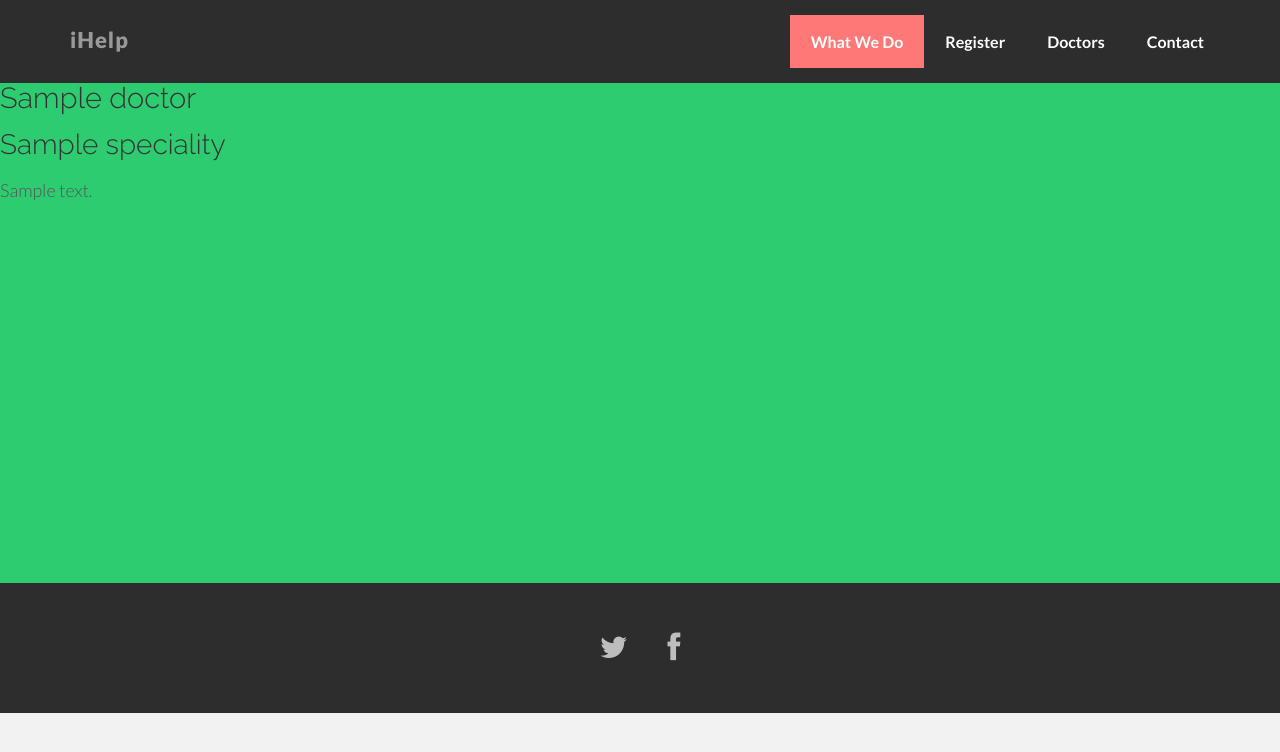
After one commit to sanketsaurav/mseva, a Python web app: template templates/browse.html in a window 1280 px wide. The commit adds this page. Shown: the top 752 px of the page. Run offline with Jinja, Linux system fonts and the light colour scheme; the template is opened without the code that fills it: most values are stand-ins (such as "Sample title", 1, 10 or a date in 2020); some libraries are stand-ins or nearby versions.

Commit message:
till 2:34

```diff
--- a/main.py
+++ b/main.py
@@ -4,6 +4,7 @@ app = webapp2.WSGIApplication([
 								('/?', 'views.Home'),
 								('/login/?', 'views.Login'),
 								('/logout/?', 'views.Logout'),
+								('/browse/?', 'views.Browse'),
 								('/signup/?', 'views.Signup'),
 								('/connect/([a-z]+)/?', 'views.Connect')
 							], debug=True)
--- a/static/css/main.css
+++ b/static/css/main.css
@@ -128,6 +128,11 @@ a:after {
           transform: rotate(-10deg);
 }
 
+.doctor{
+    margin-top: 83px;
+    background-color: #2ECC71;
+    height: 500px;
+}
 #register {
 margin-top: 30px;
 margin-bottom: 10px;
--- a/templates/base.html
+++ b/templates/base.html
@@ -37,13 +37,13 @@
             <span class="icon-bar"></span>
             <span class="icon-bar"></span>
           </button>
-          <a class="navbar-brand" href="#">iHelp</a>
+          <a class="navbar-brand" href="/">iHelp</a>
         </div>
         <div class="navbar-collapse collapse">
           <ul class="nav navbar-nav navbar-right">
-            <li class="active"><a href="index.html">What We Do</a></li>
-            <li><a href="#register">Register</a></li>
-            <li><a href="#">Doctors</a></li>
+            <li class="active"><a href="/">What We Do</a></li>
+            <li><a href="/signup">Register</a></li>
+            <li><a href="/browse">Doctors</a></li>
             <li><a data-toggle="modal" data-target="#myModal" href="#myModal">Contact</a></li>
           </ul>
         </div><!--/.nav-collapse -->
@@ -71,24 +71,15 @@
 	    <div class="modal-content">
 	      <div class="modal-header">
 	        <button type="button" class="close" data-dismiss="modal" aria-hidden="true">&times;</button>
-	        <h4 class="modal-title" id="myModalLabel">contact us</h4>
+	        <h4 class="modal-title" id="myModalLabel">Contact Us</h4>
 	      </div>
 	      <div class="modal-body">
 		        <div class="row centered">
-		        	<p>We are available 24/7, so don't hesitate to contact us.</p>
-		        	<p>
-		        		Somestreet Ave, 987<br/>
-						London, UK.<br/>
-						+44 8948-4343<br/>
-						hi@blacktie.co
-		        	</p>
-		        	<div id="mapwrap">
-		<iframe height="300" width="100%" frameborder="0" scrolling="no" marginheight="0" marginwidth="0" src="https://www.google.es/maps?t=m&amp;ie=UTF8&amp;ll=52.752693,22.791016&amp;spn=67.34552,156.972656&amp;z=2&amp;output=embed"></iframe>
-					</div>
+            @avckp
 		        </div>
 	      </div>
 	      <div class="modal-footer">
-	        <button type="button" class="btn btn-danger" data-dismiss="modal">Save & Go</button>
+
 	      </div>
 	    </div><!-- /.modal-content -->
 	  </div><!-- /.modal-dialog -->
--- /dev/null
+++ b/templates/browse.html
@@ -0,0 +1,24 @@
+{% extends 'base.html' %}
+
+{% set title='Doctors List' %}
+
+{% block content %}
+<div class="doctor">
+{% for doctor in doctors %}
+	<article>
+		<section>
+			<h4 class="docname">{{doctor.name | safe}}</h4>
+			<h5 class="docspec">{{doctor.speciality | safe}}</h5>
+
+		</section>
+		<p class="post-content">{{post.content.replace('\n', '<br>') | safe}}</p>
+	</article>
+	{% else %}
+	<div class="no-doc">
+		<p>This List Is Still Being Compiled.</p>
+	</div>
+	{% endfor %}
+
+</div>
+
+{% endblock content %}
```
Also changed, not shown: models.py (+8 -0 lines), views.py (+7 -0 lines), static/img/mseva.png (added).
